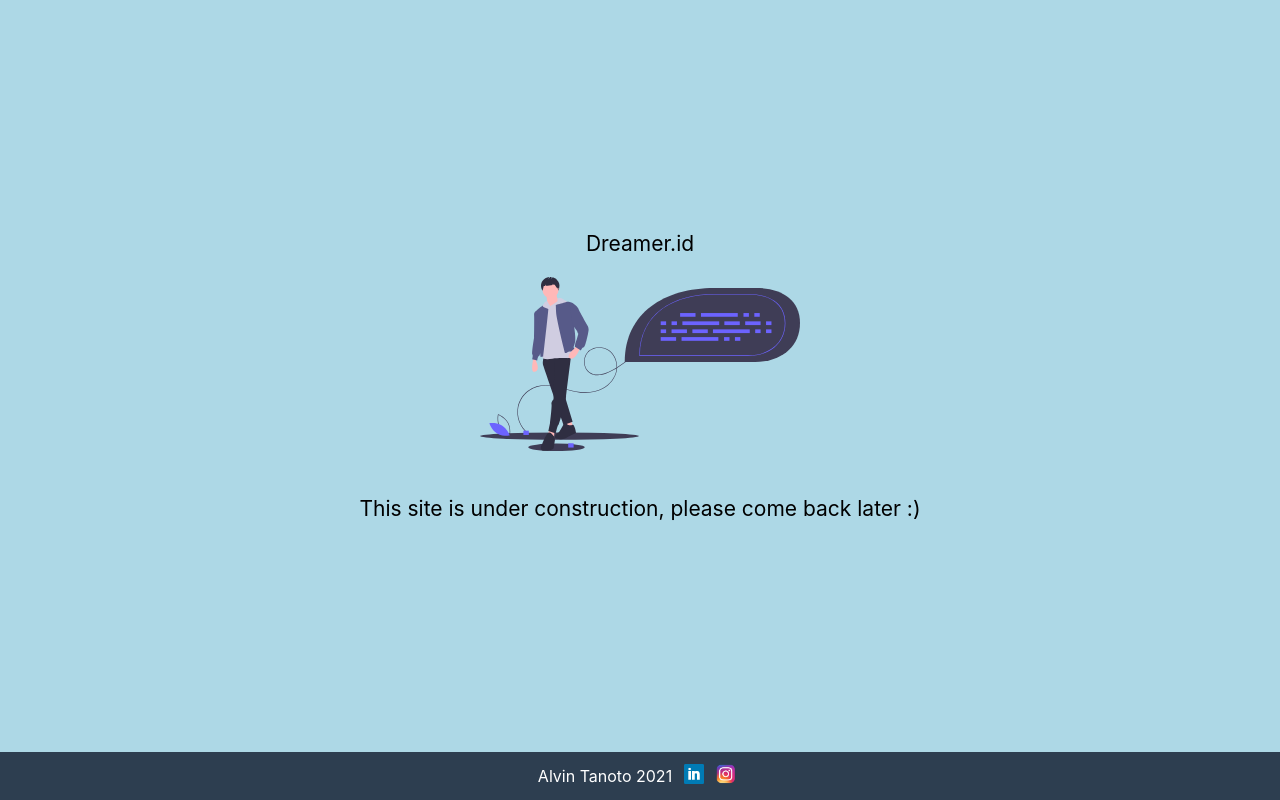
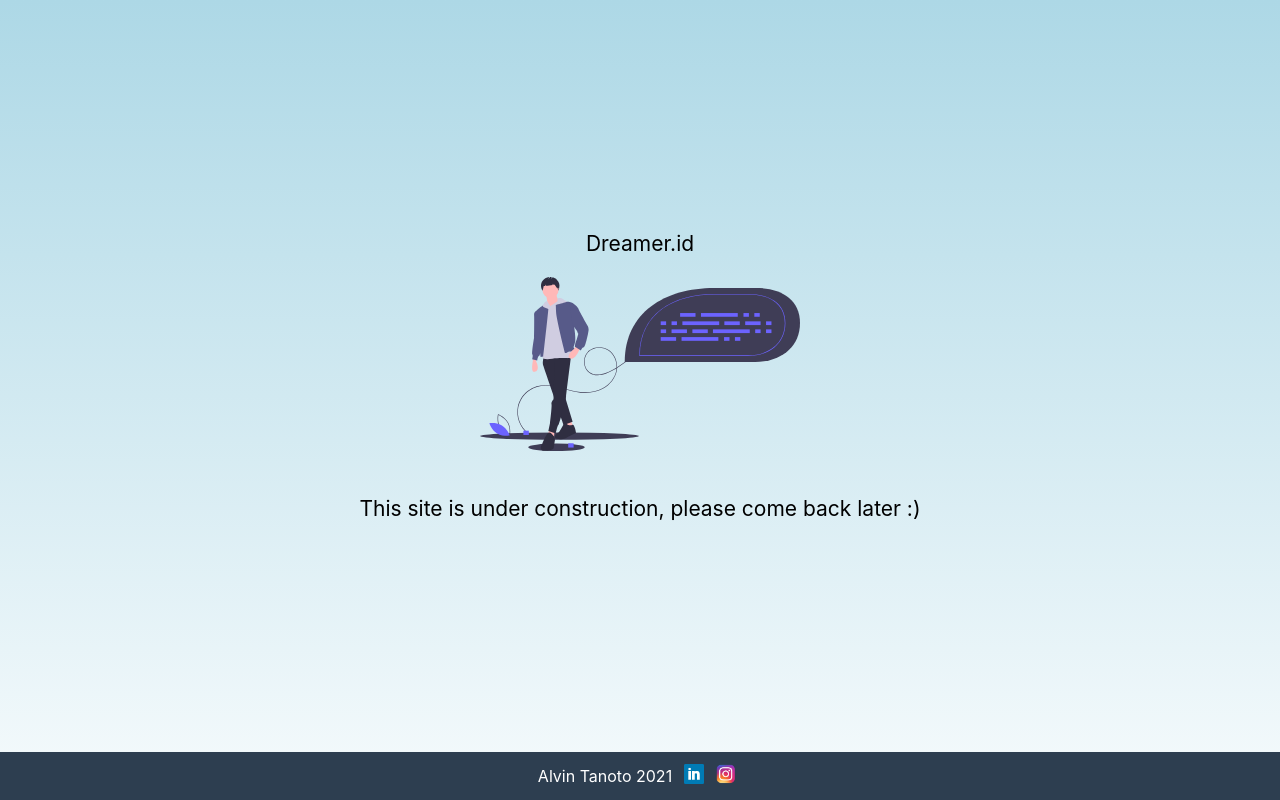
Before and after one commit to aDreamerForever/dreamer.id, a React (Create React App) app: page / in a window 1280 px wide. Built offline with nearby package versions, Linux system fonts and the light colour scheme.

Commit message:
add gradient to background

```diff
--- a/src/App.css
+++ b/src/App.css
@@ -8,7 +8,7 @@
 }
 
 .App-header {
-    background-color: #add8e6;
+    background: linear-gradient(180deg, #add8e6, #ffffff 120%);
     height: 94vh;
     display: flex;
     flex-direction: column;
```
